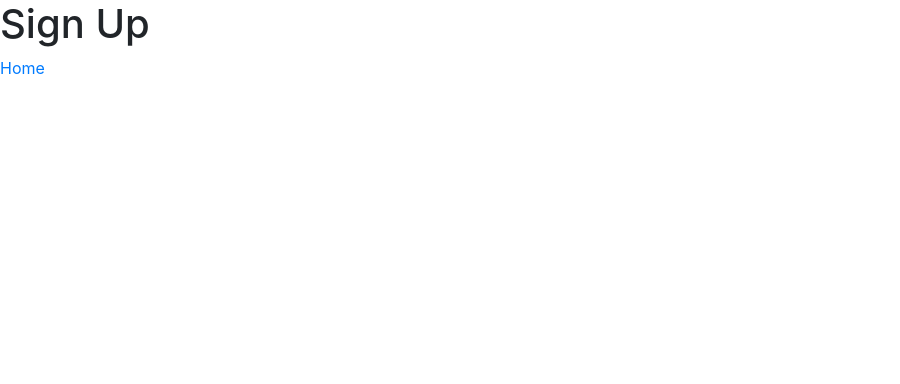
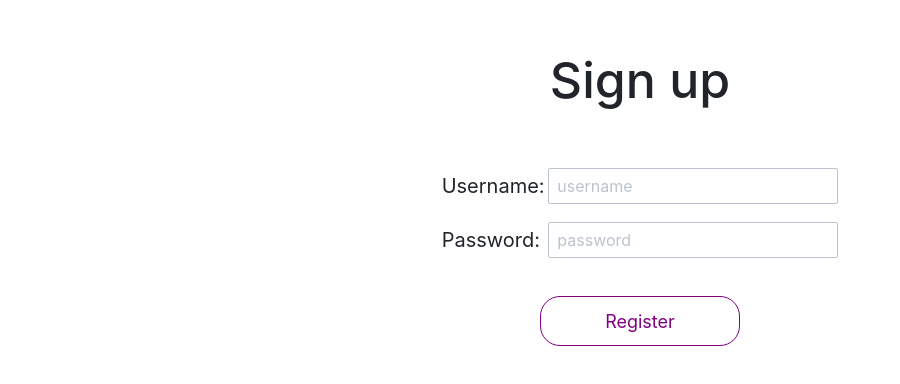
Before and after one commit to nguyenethan01/algoSR, a React (Create React App) app in the folder website/: page /signup in a window 1280 px wide. Shown: the top 384 px of the page, without its empty margins (0-900 px from the left). Built offline with nearby package versions, Linux system fonts and the light colour scheme.

Commit message:
Make login/signup form

```diff
--- a/website/src/views/App/App.css
+++ b/website/src/views/App/App.css
@@ -0,0 +1 @@
+@import url("https://unpkg.com/spectre.css/dist/spectre.min.css")
--- a/website/src/views/Login/Login.css
+++ b/website/src/views/Login/Login.css
@@ -0,0 +1,15 @@
+#heading {
+    text-align: center;
+    margin: 50px;
+}
+
+.button {
+    border: 1px solid purple;
+    background-color: white;
+    margin: 20px auto;
+    width: 200px;
+    height: 50px;
+    border-radius: 20px;
+    font-size: 18px;
+    color: purple;
+}
--- a/website/src/views/Login/Login.js
+++ b/website/src/views/Login/Login.js
@@ -1,15 +1,102 @@
-import React from 'react';
-import { Link } from 'react-router-dom';
+import React, { Component } from 'react'
+import { Redirect } from 'react-router-dom'
+import axios from 'axios'
 
-function Login() {
-  return (
-    <div className="login">
-      <h1> Login </h1>
-      <Link to='/home'>
-        <p> Home </p>
-      </Link>
-    </div>
-  );
+class Login extends Component {
+  constructor() {
+      super()
+      this.state = {
+          username: '',
+          password: '',
+          redirectTo: null
+      }
+      this.handleSubmit = this.handleSubmit.bind(this)
+      this.handleChange = this.handleChange.bind(this)
+
+  }
+
+  handleChange(event) {
+      this.setState({
+          [event.target.name]: event.target.value
+      })
+  }
+
+  handleSubmit(event) {
+      event.preventDefault()
+      console.log('handleSubmit')
+
+      axios
+          .post('/user/login', {
+              username: this.state.username,
+              password: this.state.password
+          })
+          .then(response => {
+              console.log('login response: ')
+              console.log(response)
+              if (response.status === 200) {
+                  // update App.js state
+                  this.props.updateUser({
+                      loggedIn: true,
+                      username: response.data.username
+                  })
+                  // update the state to redirect to home
+                  this.setState({
+                      redirectTo: '/'
+                  })
+              }
+          }).catch(error => {
+              console.log('login error: ')
+              console.log(error);
+
+          })
+  }
+
+  render() {
+    return (
+      <div className="LoginForm">
+        <h1 id="heading">Log In</h1>
+        <form className="form-horizontal">
+          <div className="form-group">
+            <div className="col-1 col-ml-auto">
+              <label className="form-label" htmlFor="username">Username: </label>
+            </div>
+            <div className="col-3 col-mr-auto">
+              <input className="form-input"
+                type="text"
+                id="username"
+                name="username"
+                placeholder="username"
+                value={this.state.username}
+                onChange={this.handleChange}
+              />
+            </div>
+          </div>
+          <div className="form-group">
+            <div className="col-1 col-ml-auto">
+              <label className="form-label" htmlFor="password">Password: </label>
+            </div>
+            <div className="col-3 col-mr-auto">
+              <input className="form-input"
+                placeholder="password"
+                type="password"
+                name="password"
+                value={this.state.password}
+                onChange={this.handleChange}
+              />
+            </div>
+          </div>
+          <div className="form-group ">
+            <div className=""></div>
+            <button
+              className="button"
+              onClick={this.handleSubmit}
+              type="submit"
+            >Login</button>
+          </div>
+        </form>
+      </div>
+
+    )
+  }
 }
-
 export default Login;
--- a/website/src/views/SignUp/SignUp.css
+++ b/website/src/views/SignUp/SignUp.css
@@ -0,0 +1,15 @@
+#heading {
+    text-align: center;
+    margin: 50px;
+}
+
+.button {
+    border: 1px solid purple;
+    background-color: white;
+    margin: 20px auto;
+    width: 200px;
+    height: 50px;
+    border-radius: 20px;
+    font-size: 18px;
+    color: purple;
+}
--- a/website/src/views/SignUp/SignUp.js
+++ b/website/src/views/SignUp/SignUp.js
@@ -1,15 +1,99 @@
-import React from 'react';
-import { Link } from 'react-router-dom';
+import React, { Component } from 'react'
+import axios from 'axios';
+import './SignUp.css';
 
-function SignUp() {
-  return (
-    <div className="signup">
-      <h1> Sign Up </h1>
-      <Link to='/home'>
-        <p> Home </p>
-      </Link>
-    </div>
-  );
+class SignUp extends Component {
+	constructor() {
+		super()
+		this.state = {
+			username: '',
+			password: '',
+			confirmPassword: '',
+
+		}
+		this.handleSubmit = this.handleSubmit.bind(this)
+		this.handleChange = this.handleChange.bind(this)
+	}
+	handleChange(event) {
+		this.setState({
+			[event.target.name]: event.target.value
+		})
+	}
+	handleSubmit(event) {
+		console.log('sign-up handleSubmit, username: ')
+		console.log(this.state.username)
+		event.preventDefault()
+
+		//request to server to add a new username/password
+		axios.post('/user/', {
+			username: this.state.username,
+			password: this.state.password
+		})
+			.then(response => {
+				console.log(response)
+				if (!response.data.errmsg) {
+					console.log('successful signup')
+					this.setState({ //redirect to login page
+						redirectTo: '/login'
+					})
+				} else {
+					console.log('username already taken')
+				}
+			}).catch(error => {
+				console.log('signup error: ')
+				console.log(error)
+
+			})
+	}
+
+
+render() {
+	return (
+		<div className="SignupForm">
+			<h1 id="heading">Sign up</h1>
+			<form className="form-horizontal">
+				<div className="form-group">
+					<div className="col-1 col-ml-auto">
+						<label className="form-label" htmlFor="username">Username: </label>
+					</div>
+					<div className="col-3 col-mr-auto">
+						<input className="form-input"
+							type="text"
+							id="username"
+							name="username"
+							placeholder="username"
+							value={this.state.username}
+							onChange={this.handleChange}
+						/>
+					</div>
+				</div>
+				<div className="form-group">
+					<div className="col-1 col-ml-auto">
+						<label className="form-label" htmlFor="password">Password: </label>
+					</div>
+					<div className="col-3 col-mr-auto">
+						<input className="form-input"
+							placeholder="password"
+							type="password"
+							name="password"
+							value={this.state.password}
+							onChange={this.handleChange}
+						/>
+					</div>
+				</div>
+				<div className="form-group ">
+					<div className=""></div>
+					<button
+						className="button"
+						onClick={this.handleSubmit}
+						type="submit"
+					>Register</button>
+				</div>
+			</form>
+		</div>
+
+	)
+}
 }
 
 export default SignUp;
```
